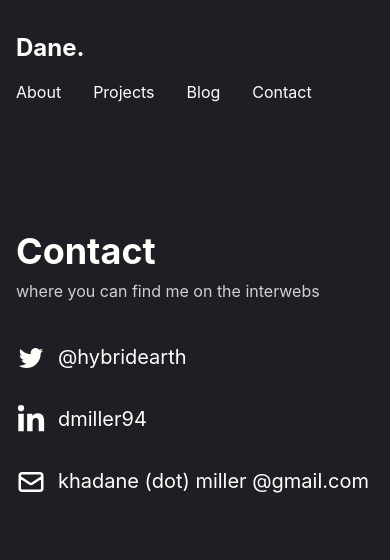
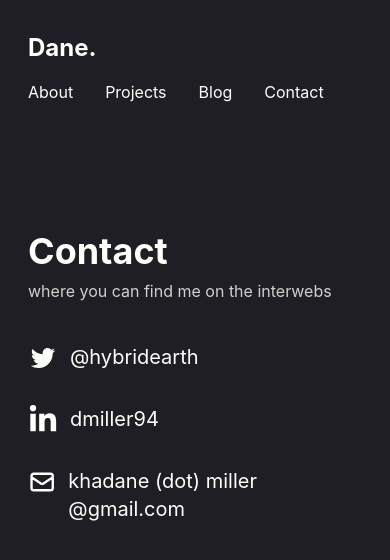
Before and after one commit to nulfrost/danethe.dev, a Next.js app: page /contact in a window 390 px wide. Shown: the top 560 px of the page. Built offline with nearby package versions, Linux system fonts and the light colour scheme.

Commit message:
add some padding on layout

```diff
--- a/components/sections/Layout.tsx
+++ b/components/sections/Layout.tsx
@@ -7,7 +7,7 @@ interface LayoutProps {
 export default function Layout({ children }: LayoutProps) {
   return (
     <>
-      <div className="max-w-[1280px] mx-auto font-sans px-4 md:px-0 pb-20">
+      <div className="max-w-[1280px] mx-auto font-sans px-7 xl:px-0 pb-20">
         <Header />
         <main>{children}</main>
       </div>
```
